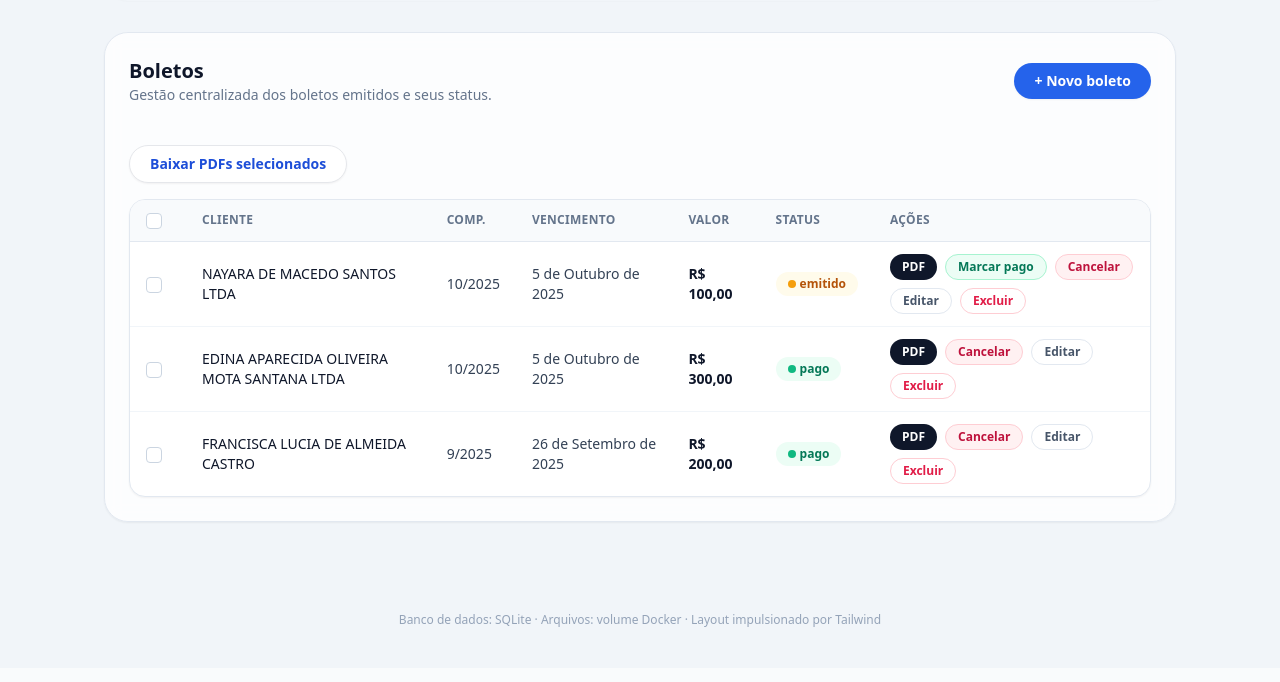
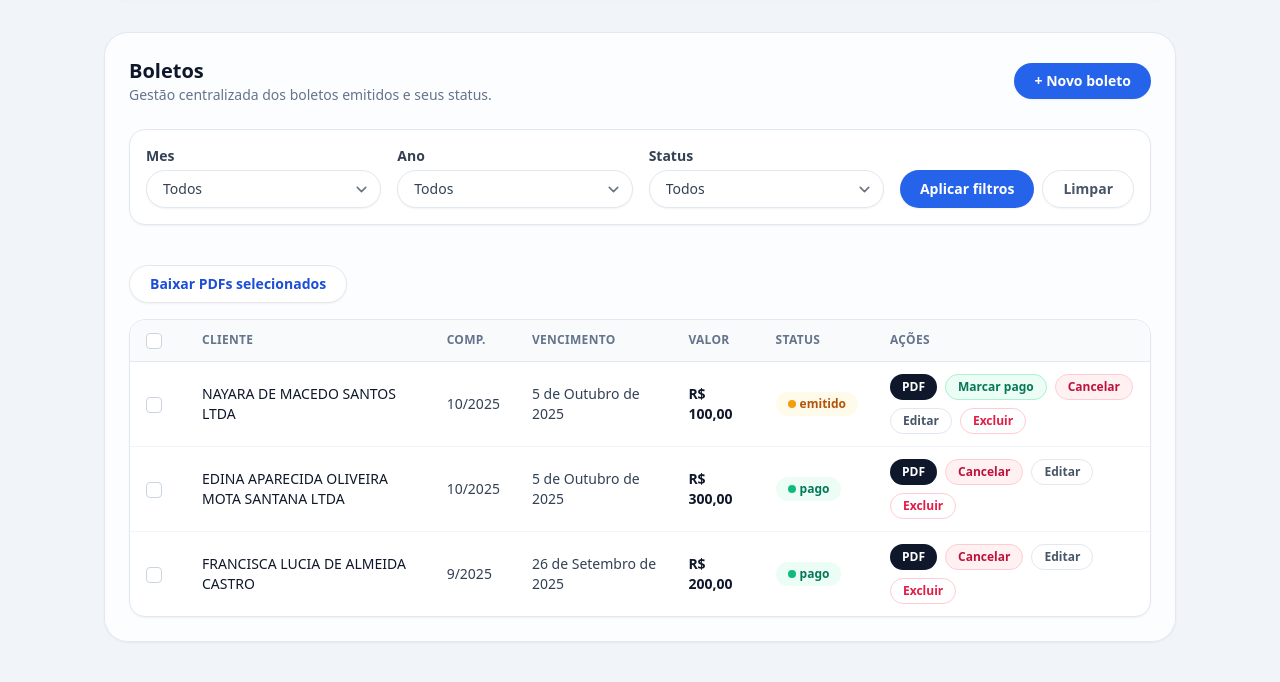
Before and after one commit to ADRIANO1992DIAS/Receber_inter, a Django app: page /boletos/ in a window 1280 px wide. Shown: the part 132-814 px from the top of the page. Before the commit the page ends 759 px from the top, so only its background shows below. Run offline with Django 5.2, Linux system fonts and the light colour scheme; a user stored in the database is signed in; data comes from the database, SQL or seed files in the repository; both versions use the stored data as it was after the commit; some libraries are stand-ins or nearby versions.

Commit message:
alteracao

```diff
--- a/billing/views.py
+++ b/billing/views.py
@@ -17,6 +17,22 @@ from django.utils.text import slugify
 from .models import Cliente, Boleto
 from .forms import SelecionarClientesForm, ClienteForm, BoletoForm
 from .services.inter_service import InterService
+
+
+MESES_CHOICES = [
+    (1, "Janeiro"),
+    (2, "Fevereiro"),
+    (3, "Marco"),
+    (4, "Abril"),
+    (5, "Maio"),
+    (6, "Junho"),
+    (7, "Julho"),
+    (8, "Agosto"),
+    (9, "Setembro"),
+    (10, "Outubro"),
+    (11, "Novembro"),
+    (12, "Dezembro"),
+]
 
 
 def _arquivo_pdf_nome(boleto: Boleto) -> str:
@@ -93,7 +109,63 @@ def cliente_delete(request, cliente_id: int):
 @login_required
 def boletos_list(request):
     boletos = Boleto.objects.select_related("cliente").order_by("-criado_em")
-    return render(request, "billing/boletos_list.html", {"boletos": boletos})
+
+    mes_param = request.GET.get("mes", "").strip()
+    ano_param = request.GET.get("ano", "").strip()
+    status_param = request.GET.get("status", "").strip()
+
+    mes_selecionado = ""
+    if mes_param:
+        try:
+            mes_valor = int(mes_param)
+        except ValueError:
+            mes_valor = None
+        if mes_valor and 1 <= mes_valor <= 12:
+            boletos = boletos.filter(competencia_mes=mes_valor)
+            mes_selecionado = str(mes_valor)
+
+    ano_selecionado = ""
+    if ano_param:
+        try:
+            ano_valor = int(ano_param)
+        except ValueError:
+            ano_valor = None
+        if ano_valor:
+            boletos = boletos.filter(competencia_ano=ano_valor)
+            ano_selecionado = str(ano_valor)
+
+    status_choices_map = dict(Boleto.STATUS_CHOICES)
+    status_opcoes = [
+        {"value": "", "label": "Todos"},
+    ] + [
+        {"value": value, "label": label} for value, label in Boleto.STATUS_CHOICES
+    ]
+
+    status_selecionado = ""
+    if status_param and status_param in status_choices_map:
+        boletos = boletos.filter(status=status_param)
+        status_selecionado = status_param
+
+    anos_disponiveis = list(
+        Boleto.objects.order_by("-competencia_ano")
+        .values_list("competencia_ano", flat=True)
+        .distinct()
+    )
+
+    meses_contexto = [{"value": "", "label": "Todos"}] + [
+        {"value": str(valor), "label": nome} for valor, nome in MESES_CHOICES
+    ]
+
+    context = {
+        "boletos": boletos,
+        "meses": meses_contexto,
+        "anos": [str(ano) for ano in anos_disponiveis],
+        "mes_selecionado": mes_selecionado,
+        "ano_selecionado": ano_selecionado,
+        "status_opcoes": status_opcoes,
+        "status_selecionado": status_selecionado,
+    }
+    return render(request, "billing/boletos_list.html", context)
 
 
 @login_required
--- a/templates/billing/boletos_list.html
+++ b/templates/billing/boletos_list.html
@@ -13,6 +13,62 @@
         + Novo boleto
       </a>
     </div>
+
+    <form method="get" class="rounded-2xl border border-slate-200 bg-white p-4 shadow-sm">
+      <div class="flex flex-col gap-4 md:flex-row md:items-end">
+        <div class="flex flex-1 flex-col gap-1 md:max-w-xs">
+          <label class="text-sm font-semibold text-slate-700" for="filtro-mes">Mes</label>
+          <select
+            id="filtro-mes"
+            name="mes"
+            class="rounded-full border border-slate-200 px-4 py-2 text-sm text-slate-700 shadow-sm focus:border-brand-300 focus:outline-none focus:ring-2 focus:ring-brand-200"
+          >
+            {% for mes in meses %}
+              <option value="{{ mes.value }}"{% if mes.value == mes_selecionado %} selected{% endif %}>{{ mes.label }}</option>
+            {% endfor %}
+          </select>
+        </div>
+        <div class="flex flex-1 flex-col gap-1 md:max-w-xs">
+          <label class="text-sm font-semibold text-slate-700" for="filtro-ano">Ano</label>
+          <select
+            id="filtro-ano"
+            name="ano"
+            class="rounded-full border border-slate-200 px-4 py-2 text-sm text-slate-700 shadow-sm focus:border-brand-300 focus:outline-none focus:ring-2 focus:ring-brand-200"
+          >
+            <option value=""{% if not ano_selecionado %} selected{% endif %}>Todos</option>
+            {% for ano in anos %}
+              <option value="{{ ano }}"{% if ano == ano_selecionado %} selected{% endif %}>{{ ano }}</option>
+            {% endfor %}
+          </select>
+        </div>
+        <div class="flex flex-1 flex-col gap-1 md:max-w-xs">
+          <label class="text-sm font-semibold text-slate-700" for="filtro-status">Status</label>
+          <select
+            id="filtro-status"
+            name="status"
+            class="rounded-full border border-slate-200 px-4 py-2 text-sm text-slate-700 shadow-sm focus:border-brand-300 focus:outline-none focus:ring-2 focus:ring-brand-200"
+          >
+            {% for status in status_opcoes %}
+              <option value="{{ status.value }}"{% if status.value == status_selecionado %} selected{% endif %}>{{ status.label }}</option>
+            {% endfor %}
+          </select>
+        </div>
+        <div class="flex flex-row gap-2">
+          <button
+            type="submit"
+            class="inline-flex items-center justify-center rounded-full bg-brand-600 px-5 py-2 text-sm font-semibold text-white shadow-sm transition hover:bg-brand-700 focus-visible:outline focus-visible:outline-2 focus-visible:outline-offset-2 focus-visible:outline-brand-500"
+          >
+            Aplicar filtros
+          </button>
+          <a
+            href="{% url 'boletos_list' %}"
+            class="inline-flex items-center justify-center rounded-full border border-slate-200 px-5 py-2 text-sm font-semibold text-slate-600 shadow-sm transition hover:border-brand-300 hover:text-brand-700"
+          >
+            Limpar
+          </a>
+        </div>
+      </div>
+    </form>
 
     <form class="space-y-4" method="post" action="{% url 'baixar_pdf_lote' %}">
       {% csrf_token %}
```
Also changed, not shown: data/db.sqlite3.
